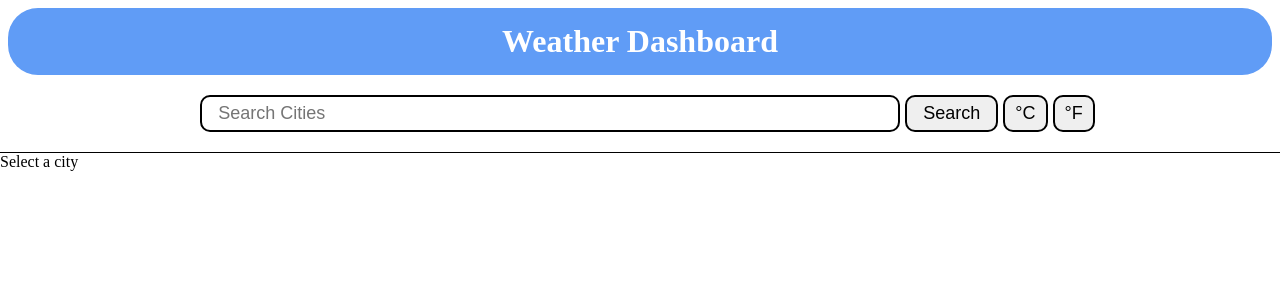
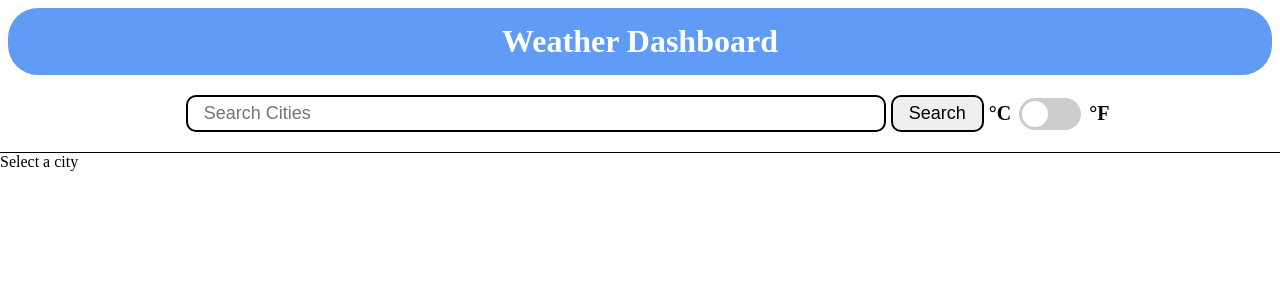
Before and after one commit to Karan-visani/Weather-Dashboard, a React (Vite) app: page / in a window 1280 px wide. Shown: the top 300 px of the page. Built offline with nearby package versions, Linux system fonts and the light colour scheme.

Commit message:
add : Toggle Added

```diff
--- a/src/App.jsx
+++ b/src/App.jsx
@@ -88,6 +88,8 @@ const App = () => {
                 <SearchBar
                     onSearch={searchHandle}
                     setUnit={setUnit}
+                    unit={unit}
+
                 />
 
                 <div className='appLoaders'><b>
--- a/src/components/SearchBar.jsx
+++ b/src/components/SearchBar.jsx
@@ -1,6 +1,6 @@
 import React, { useState } from 'react'
 
-const SearchBar = ({onSearch,setUnit}) => {
+const SearchBar = ({onSearch,setUnit,unit}) => {
     const [city, setCity] = useState("")
     const searchHandler = (e) =>{
         e.preventDefault()
@@ -23,14 +23,18 @@ const SearchBar = ({onSearch,setUnit}) => {
         type='submit'
         className='btnSearch'>Search</button>
 
-        <button
-         onClick={() => setUnit("C")}
-        type='button'
-        className='btnDegree'>°C</button>
-        <button
-         onClick={() => setUnit("F")}
-        type='button'
-        className='btnDegree'>°F</button>
+        <div className="unitToggle">
+    <span>°C</span>
+    <label className="switch">
+        <input
+            type="checkbox"
+            checked={unit === "F"}
+            onChange={() => setUnit(unit === "C" ? "F" : "C")}
+        />
+        <span className="slider"></span>
+    </label>
+    <span>°F</span>
+</div>
 
       </form>
   )
--- a/src/index.css
+++ b/src/index.css
@@ -231,3 +231,50 @@ color:rgb(70, 68, 68);
   padding:5px;
   font-size: large;
 }
+
+.unitToggle {
+    display: flex;
+    align-items: center;
+    gap: 8px;
+    font-size: 20px;
+    font-weight: bold;
+}
+
+.switch {
+    position: relative;
+    width: 62px;
+    height: 32px;
+}
+
+.switch input {
+    display: none;
+}
+
+.slider {
+    position: absolute;
+    inset: 0;
+    background-color: #ccc;
+    border-radius: 20px;
+    cursor: pointer;
+    transition: 0.3s;
+}
+
+.slider::before {
+    content: "";
+    position: absolute;
+    width: 26px;
+    height: 26px;
+    left: 3px;
+    top: 3px;
+    background-color: white;
+    border-radius: 50%;
+    transition: 0.3s;
+}
+
+.switch input:checked + .slider {
+    background-color: #60a5fa;
+}
+
+.switch input:checked + .slider::before {
+    transform: translateX(30px);
+}
```
